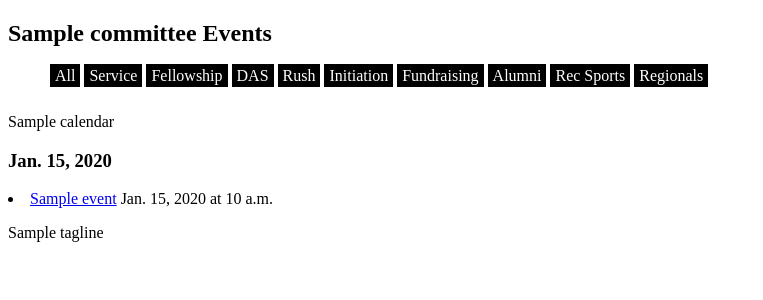
After one commit to joshlory/pspmizzou, a Django app: template events/templates/committee_events.html in a window 1280 px wide. The commit adds this page. Shown: the top 300 px of the page, without its empty margins (0-763 px from the left). Run offline with Django 3.2, Linux system fonts and the light colour scheme; the template is opened without the code that fills it: most values are stand-ins (such as "Sample title", 1, 10 or a date in 2020); some libraries are stand-ins or nearby versions.

Commit message:
Added HTMLCalendar to events_overview in events app.
git-svn-id: file:///Users/Josh/Desktop/loryjn_unfuddle/svn/pspmizzou@7 4feed158-5ac6-4983-99f9-447a166aa650

```diff
--- /dev/null
+++ b/events/templates/committee_events.html
@@ -0,0 +1,3 @@
+{% extends "events_overview.html" %}
+
+{% block events_h2 %}{{ committee|capfirst }} Events{% endblock %}
--- a/events/templates/events_overview.html
+++ b/events/templates/events_overview.html
@@ -3,7 +3,48 @@
 
 {% block main_content %}
 
-<h2>Upcomming Events</h2>
+<style type="text/css">
+	.inline_menu {
+		height: 30px;
+	}
+	.inline_menu > li {
+		display: inline;
+		float: left;
+		padding: 0 2px;
+	}
+	.inline_menu > li > a {
+		color: #fff;
+		text-shadow: none;
+		text-decoration: none;
+		background: #000;
+		padding: 3px 5px;
+	}
+	.inline_menu > li > a:hover {
+		background: #603;
+	}
+	.sep {
+		/*border-right: 1px solid #000;*/
+	}
+</style>
+
+<h2>{% block events_h2 %}Upcomming Events{% endblock %}</h2>
+
+<div>
+	<ul class="inline_menu">
+		<li class="sep"><a href="{% url view_events_overview %}">All</a></li>
+		<li class="sep"><a href="{% url view_committee_events 'service' %}">Service</a></li>
+		<li class="sep"><a href="{% url view_committee_events 'fellowship' %}">Fellowship</a></li>
+		<li class="sep"><a href="{% url view_committee_events 'das' %}">DAS</a></li>
+		<li class="sep"><a href="{% url view_committee_events 'rush' %}">Rush</a></li>
+		<li class="sep"><a href="{% url view_committee_events 'initiation' %}">Initiation</a></li>
+		<li class="sep"><a href="{% url view_committee_events 'fundraising' %}">Fundraising</a></li>
+		<li class="sep"><a href="{% url view_committee_events 'alumni' %}">Alumni</a></li>
+		<li class=""><a href="{% url view_committee_events 'rec_sports' %}">Rec Sports</a></li>
+		<li class=""><a href="{% url view_committee_events 'regionals' %}">Regionals</a></li>
+	</ul>
+</div>
+
+{{ calendar|safe }}
 
 {% for event in events %}
     {% ifchanged %}<h3>{{ event.start_datetime|naturalday|capfirst }}</h3>{% endifchanged %}
@@ -12,6 +53,8 @@
     	{{ event.start_datetime|naturalday|capfirst }} at {{ event.start_datetime|time }}
     	<p>{% ifnotequal event.tagline None %}{{ event.tagline }}{% endifnotequal %}</p>
     </li>
+{% empty %}
+	<li>No events found.</li>
 {% endfor %}
 
 {% comment %}
--- a/events/urls.py
+++ b/events/urls.py
@@ -3,7 +3,7 @@ from events.views import view_event, view_events_overview, view_committee_events
 
 urlpatterns = patterns('',
     url(r'^id/(?P<event_id>\w+)/?$', view_event, name='view_event'),
-    url(r'^(?P<committee>(' + '|'.join(['service', 'das', 'etc']) + '))/?$',
+    url(r'^(?P<committee>(' + '|'.join(['service', 'das', 'fellowship', 'rush', 'initiation', 'fundraising', 'alumni', 'rec_sports', 'regionals']) + '))/?$',
         view_committee_events, name='view_committee_events'),
     url(r'^$', view_events_overview, name='view_events_overview'),
 )
--- a/index.yaml
+++ b/index.yaml
@@ -9,3 +9,8 @@ indexes:
 # manually, move them above the marker line.  The index.yaml file is
 # automatically uploaded to the admin console when you next deploy
 # your application using appcfg.py.
+
+- kind: Event
+  properties:
+  - name: committee
+  - name: start_datetime
```
Also changed, not shown: events/models.py (+26 -2 lines), events/views.py (+20 -9 lines), static/css/styles.css (+19 -0 lines).
